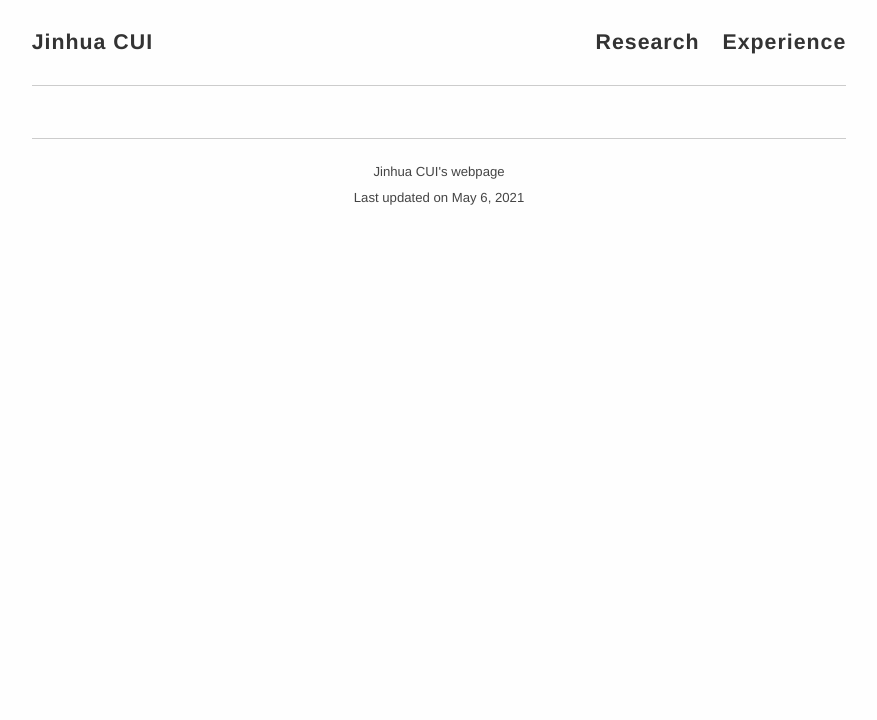
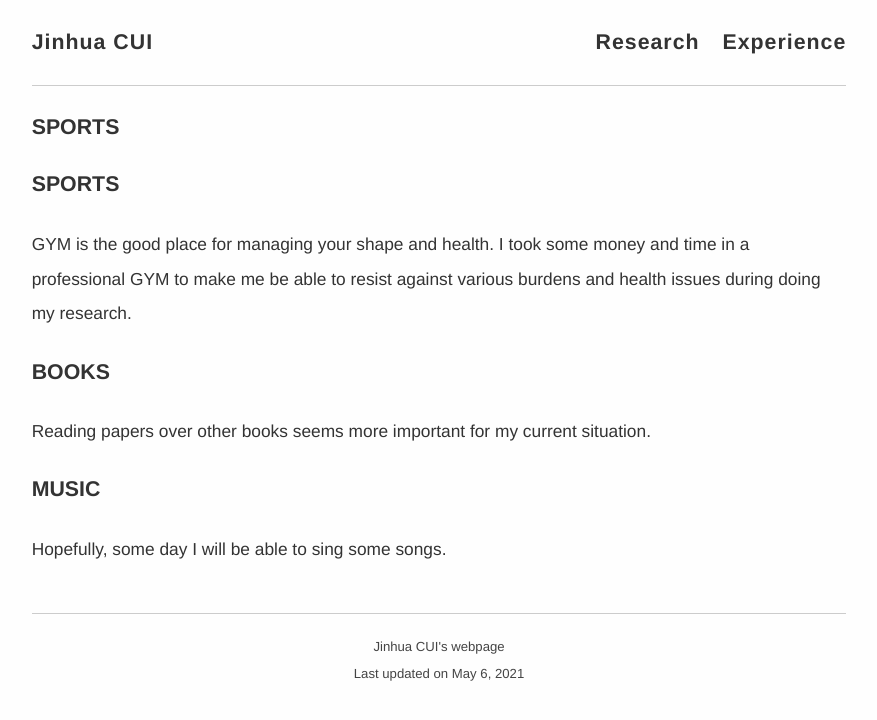
Before and after one commit to cimcs/cimcs.github.io, a Jekyll site: the page built from misc.md, in a window 1280 px wide. Shown: the top 720 px of the page, without its empty margins (201-1078 px from the left). Built offline with Jekyll 4.4.1, drawn with Linux system fonts in a browser that asks for light colours; our own code applies the rules of GitHub Pages for plain Markdown files; comment, search, counter and statistics services are not loaded; part of the change alters nothing that is shown.

Commit message:
Update misc.md

```diff
--- a/misc.md
+++ b/misc.md
@@ -1,12 +1,15 @@
-<!-----
+---
 layout: page
 <!-- title: Interests -->
-<!--permalink: /misc/-->
+permalink: /misc/
+---
+
+## Sports
+GYM is the good place for managing your shape and health. I took some money and time in a professional GYM to make me be able to resist against various burdens and health issues during doing my research.
+
+## Books
+Reading papers over other books seems more important for my current situation.
 
 
-<!--## Sports
-GYM is the good place for managing your shape and health. I took some money and time in a professional GYM to make me be able to resist against various burdens and health issues during doing my research.
-## Books
-Reading papers over other books seems more important for my current situation.
 ## Music
-Hopefully, some day I will be able to sing some songs.-->
+Hopefully, some day I will be able to sing some songs.
```
